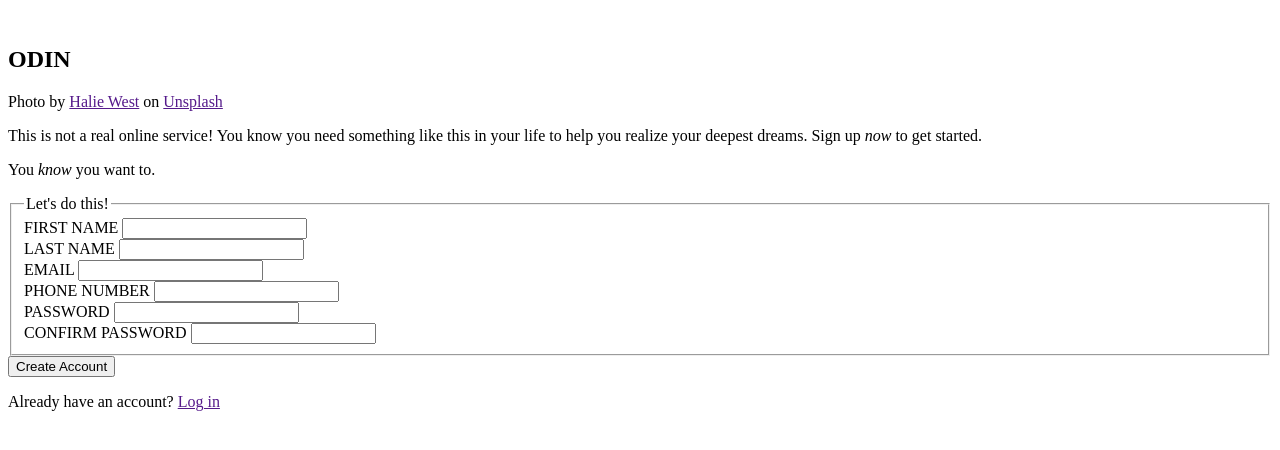
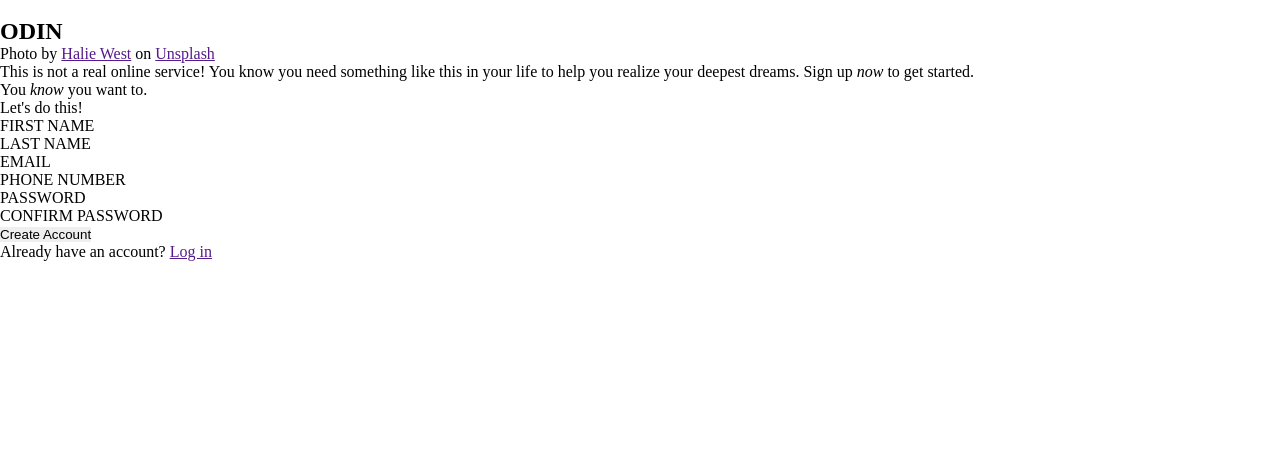
Before and after one commit to YDawoud7/odin-sign-up-form, a plain HTML site: page index.html in a window 1280 px wide. Drawn offline with Linux system fonts and the light colour scheme.

Commit message:
Css reset and small html tweaks changed fieldset to a div and legend to a p to avoid strange border behavior

```diff
--- a/index.html
+++ b/index.html
@@ -25,8 +25,8 @@
     <p>You <em>know</em> you want to.</p>
 
     <form>
-      <fieldset>
-        <legend>Let's do this!</legend>
+      <div class="form-content">
+        <p>Let's do this!</p>
 
         <div>
           <label for="first-name">FIRST NAME</label>
@@ -52,7 +52,7 @@
           <label for="password-confirmation">CONFIRM PASSWORD</label>
           <input type="password" id="password-confirmation">
         </div>
-      </fieldset>
+      </div>
 
       <button type="submit">Create Account</button>
     </form>
--- a/style.css
+++ b/style.css
@@ -0,0 +1,6 @@
+* {
+  box-sizing: border-box;
+  padding: 0;
+  margin: 0;
+  border: none;
+}
```
